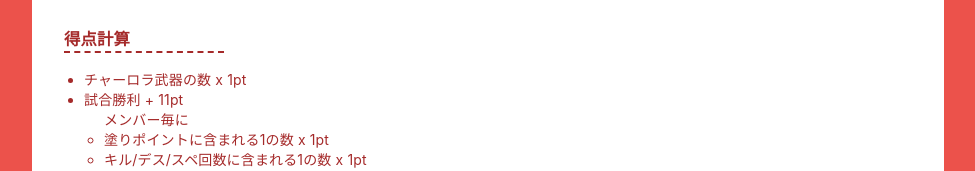
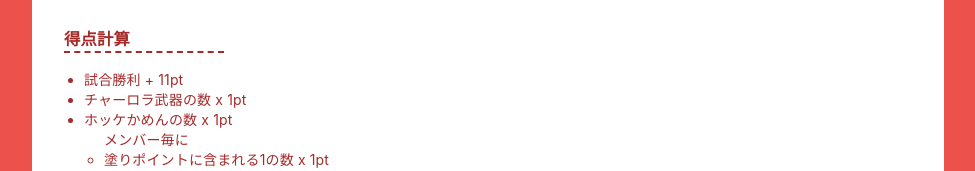
Before and after one commit to vipzero/hello, a Next.js app: page /pockyfes2020 in a window 1280 px wide. Shown: the part 514-685 px from the top of the page, without its empty margins (152-1127 px from the left). Built offline with nearby package versions, Linux system fonts and the light colour scheme; a web font is replaced by a local one.

Commit message:
add rule

```diff
--- a/src/components/PockyFes2020/index.tsx
+++ b/src/components/PockyFes2020/index.tsx
@@ -38,8 +38,9 @@ function PockyFes2020() {
 					<section>
 						<h3>得点計算</h3>
 						<ul>
+							<li>試合勝利 + 11pt</li>
 							<li>チャーロラ武器の数 x 1pt</li>
-							<li>試合勝利 + 11pt</li>
+							<li>ホッケかめんの数 x 1pt</li>
 							<ul>
 								メンバー毎に
 								<li>塗りポイントに含まれる1の数 x 1pt</li>
```
